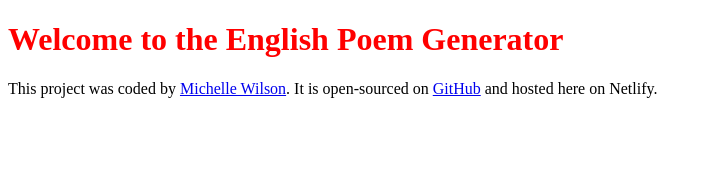
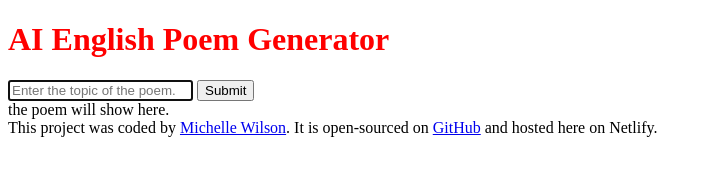
Before and after one commit to MichelleMOU86/english-poem-generator, a plain HTML site: page index.html in a window 1280 px wide. Shown: the whole page, without its empty margins (0-712 px from the left). Drawn offline with Linux system fonts and the light colour scheme; a script that the page names is missing.

Commit message:
Added html structure and removed CSS

```diff
--- a/index.html
+++ b/index.html
@@ -4,10 +4,25 @@
     <meta charset="UTF-8" />
     <meta name="viewport" content="width=<device-width>, initial-scale=1.0" />
     <link rel="stylesheet" href="src/style.css" />
-    <title>AI Poem Generator</title>
+    <title>AI English Poem Generator</title>
   </head>
   <body>
-    <h1>Welcome to the English Poem Generator</h1>
+    <header>
+      <h1>AI English Poem Generator</h1>
+    </header>
+    <main>
+      <form>
+        <input
+          type="text"
+          placeholder="Enter the topic of the poem."
+          autofocus
+          required
+          autocomplete="off"
+        />
+        <input type="submit" />
+      </form>
+      <div>the poem will show here.</div>
+    </main>
     <footer>
       This project was coded by
       <a href="https://github.com/MichelleMOU86" target="_blank"
--- a/src/index.js
+++ /dev/null
@@ -1 +0,0 @@
-alert("hello there");
```
